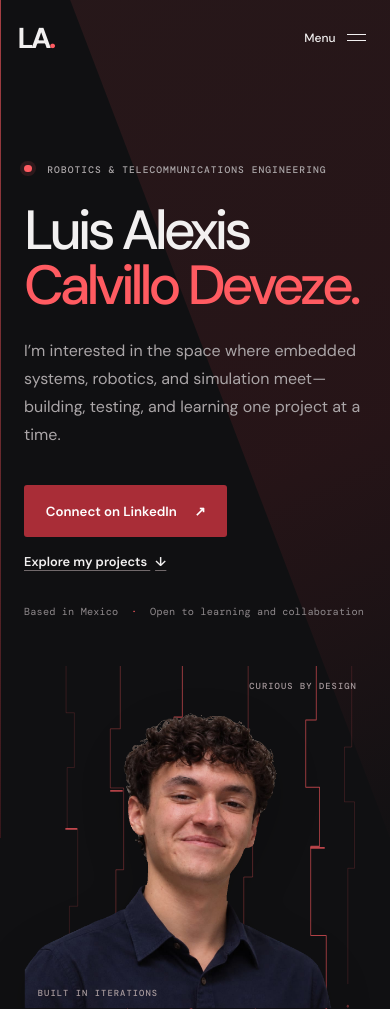
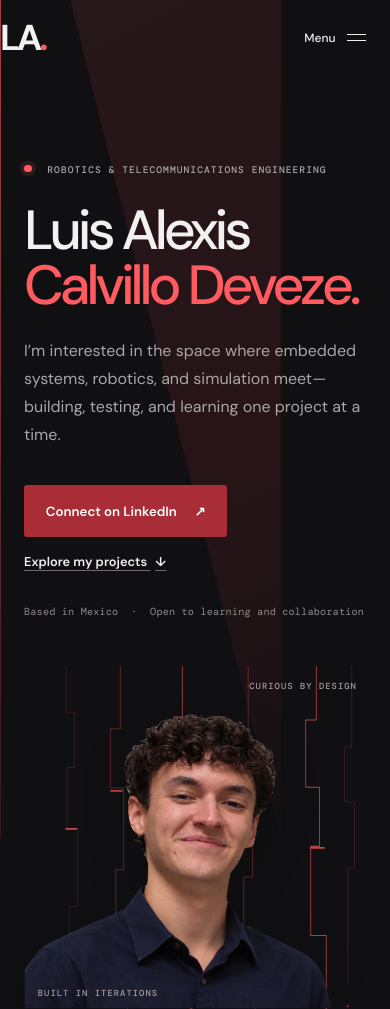
Before and after one commit to Alexis-c-d/alexis-portfolio, a plain HTML site: page index.html in a window 390 px wide. Shown: the top 1009 px of the page. Drawn offline with nearby package versions, Linux system fonts and the light colour scheme.

```diff
--- a/styles.css
+++ b/styles.css
@@ -21,11 +21,11 @@ a:focus-visible, button:focus-visible { outline: 3px solid var(--accent); outlin
 .skip-link { position: absolute; z-index: 20; top: .75rem; left: .75rem; padding: .8rem 1rem; transform: translateY(-160%); background: var(--ink); color: var(--paper); }
 .skip-link:focus { transform: translateY(0); }
 .page-ramp { position: absolute; z-index: -1; top: 0; left: 0; width: 100%; height: 0; overflow: hidden; pointer-events: none; }
-.page-ramp::before { position: absolute; inset: 0; background: linear-gradient(155deg, #ff5b6118 4%, #a92d3725 58%, #30191c12 100%); clip-path: polygon(18% 0, 100% 0, 100% 100%); content: ""; }
+.page-ramp::before { position: absolute; inset: 0; background: linear-gradient(155deg, #ff5b6118 4%, #a92d3725 58%, #30191c12 100%); clip-path: polygon(18% 0, 72% 0, 72% 100%); content: ""; }
 .page-ramp::after { position: absolute; inset: 0 auto 0 0; width: 1px; background: linear-gradient(180deg, #ff5b61a0, #a92d3740); content: ""; }
 .site-header { position: relative; z-index: 5; height: 5.5rem; max-width: 1280px; margin: auto; padding: 0 4.5rem; display: flex; justify-content: space-between; align-items: center; }
 .wordmark { font-size: 1.65rem; font-weight: 700; letter-spacing: -.09em; text-decoration: none; }
-.site-header .wordmark { margin-left: -.75rem; font-size: 2rem; }
+.site-header .wordmark { margin-left: -3rem; font-size: 2.8rem; }
 .wordmark span { color: var(--accent); }
 .site-nav { display: flex; align-items: center; gap: 2.2rem; }
 .site-nav a, .footer-link { color: var(--muted); font-size: .85rem; text-decoration: none; transition: color .2s ease; }
@@ -142,7 +142,7 @@ h1, h2, h3, p { margin-top: 0; }
 }
 @media (max-width: 760px) {
   .site-header { height: 4.7rem; padding-inline: 1.5rem; }
-  .site-header .wordmark { margin-left: -.4rem; font-size: 1.8rem; }
+  .site-header .wordmark { margin-left: -1.5rem; font-size: 2.25rem; }
   .menu-toggle { z-index: 5; display: flex; align-items: center; gap: .7rem; padding: .6rem 0 .6rem .6rem; border: 0; background: transparent; color: var(--ink); font: 500 .75rem var(--sans); cursor: pointer; }
   .menu-icon { width: 1.2rem; display: grid; gap: 5px; }
   .menu-icon span { height: 1px; background: var(--ink); transition: transform .2s ease; }
```
